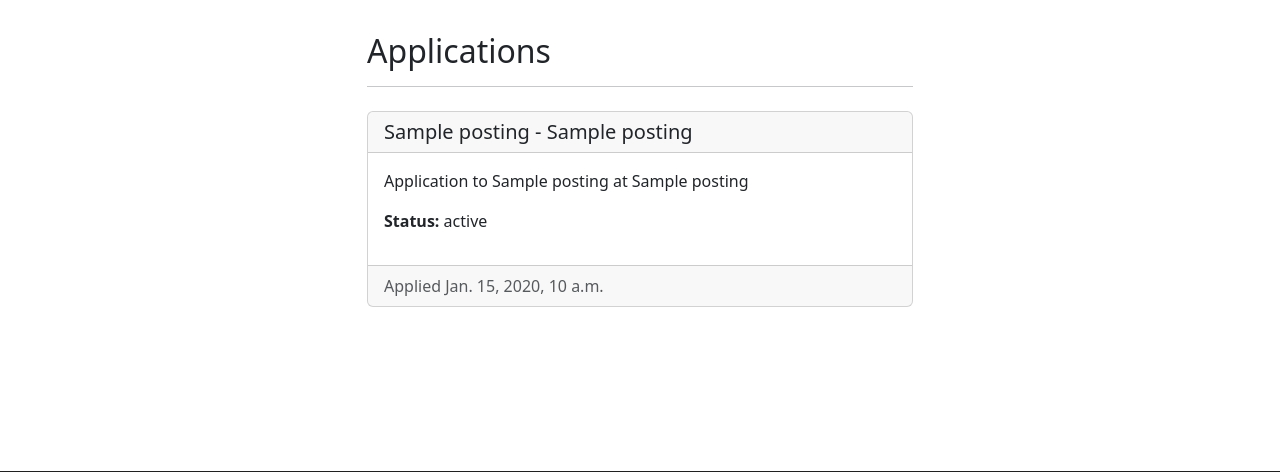
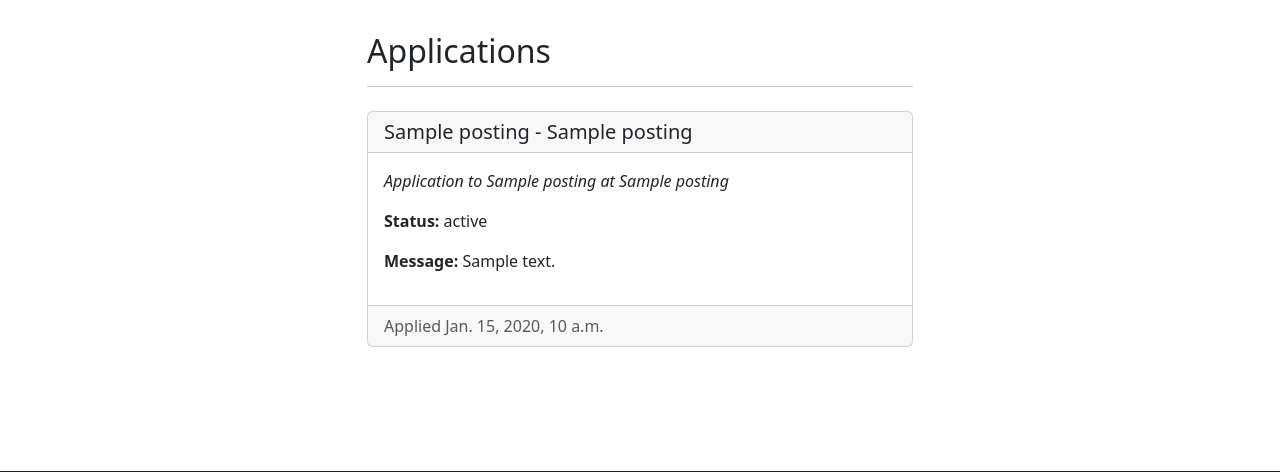
Before and after one commit to Bobbyiii21/TalentTrek, a Django app: template applications/templates/applications/index.html in a window 1280 px wide. Shown: the part 56-528 px from the top of the page. Run offline with Django 5.2, Linux system fonts and the light colour scheme; the template is opened without the code that fills it: most values are stand-ins (such as "Sample title", 1, 10 or a date in 2020); parts of the project's set-up code (start-up, migrations or seed data) failed here and were passed over; some libraries are stand-ins or nearby versions.

Commit message:
Application page small edits

```diff
--- a/applications/templates/applications/index.html
+++ b/applications/templates/applications/index.html
@@ -13,10 +13,15 @@
           {% for application in template_data.applications %}
             <div style="padding: 0.5rem 0rem">
               <div class="card">
-                <h5 class="card-header">{{ application.posting.company_name }} - {{ application.posting.job_title }}</h5>
+                <h5 class="card-header">
+                  <a href="{% url 'posting.post' id=application.posting.id %}" class="job-title text-dark text-decoration-none">
+                    {{ application.posting.company_name }} - {{ application.posting.job_title }}
+                  </a>
+                </h5>
                 <div class="card-body">
-                  <p>Application to {{ application.posting.job_title }} at {{ application.posting.company_name }}</p>
+                  <p><em>Application to {{ application.posting.job_title }} at {{ application.posting.company_name }}</em></p>
                   <p><strong>Status:</strong> {{ application.status }}</p>
+                  <p><strong>Message:</strong> {{ application.message }}</p>
                 </div>
                 <div class="card-footer text-body-secondary">
                   Applied {{ application.date }}
```
Also changed, not shown: db.sqlite3.
